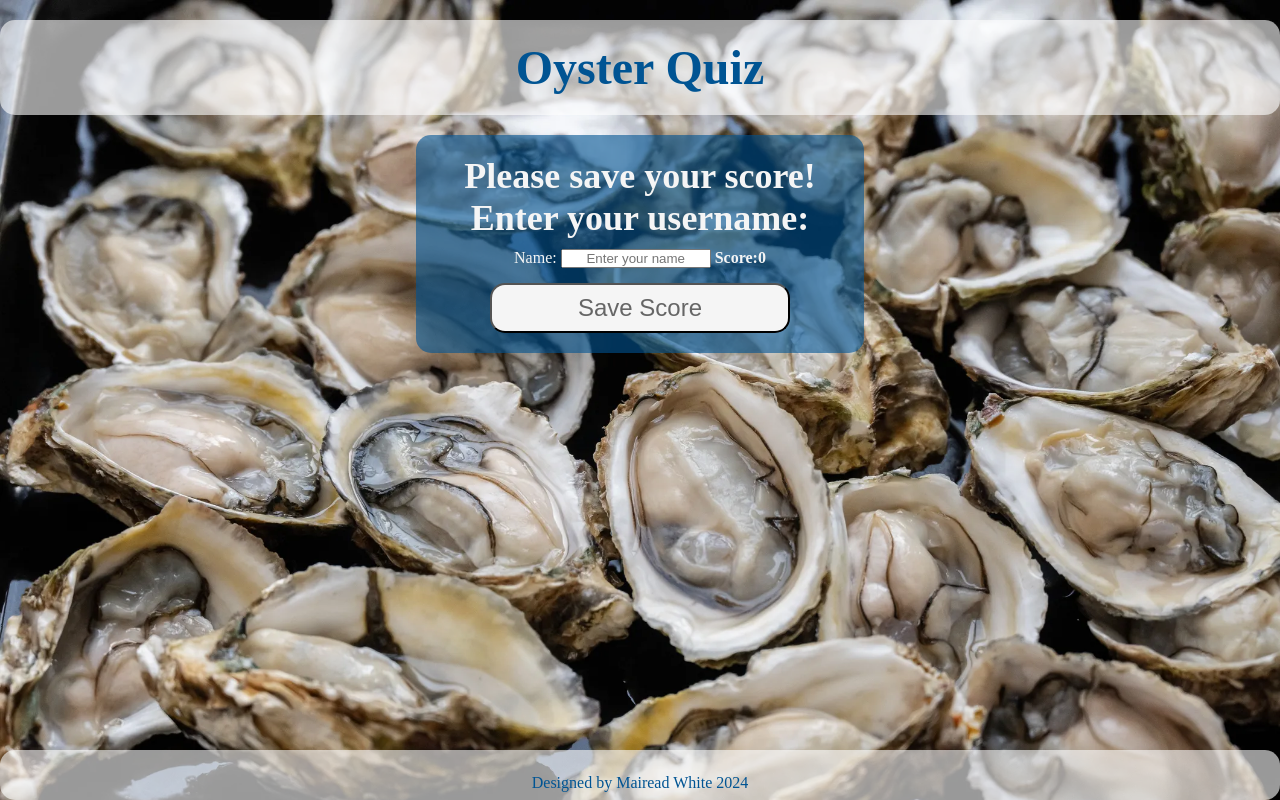
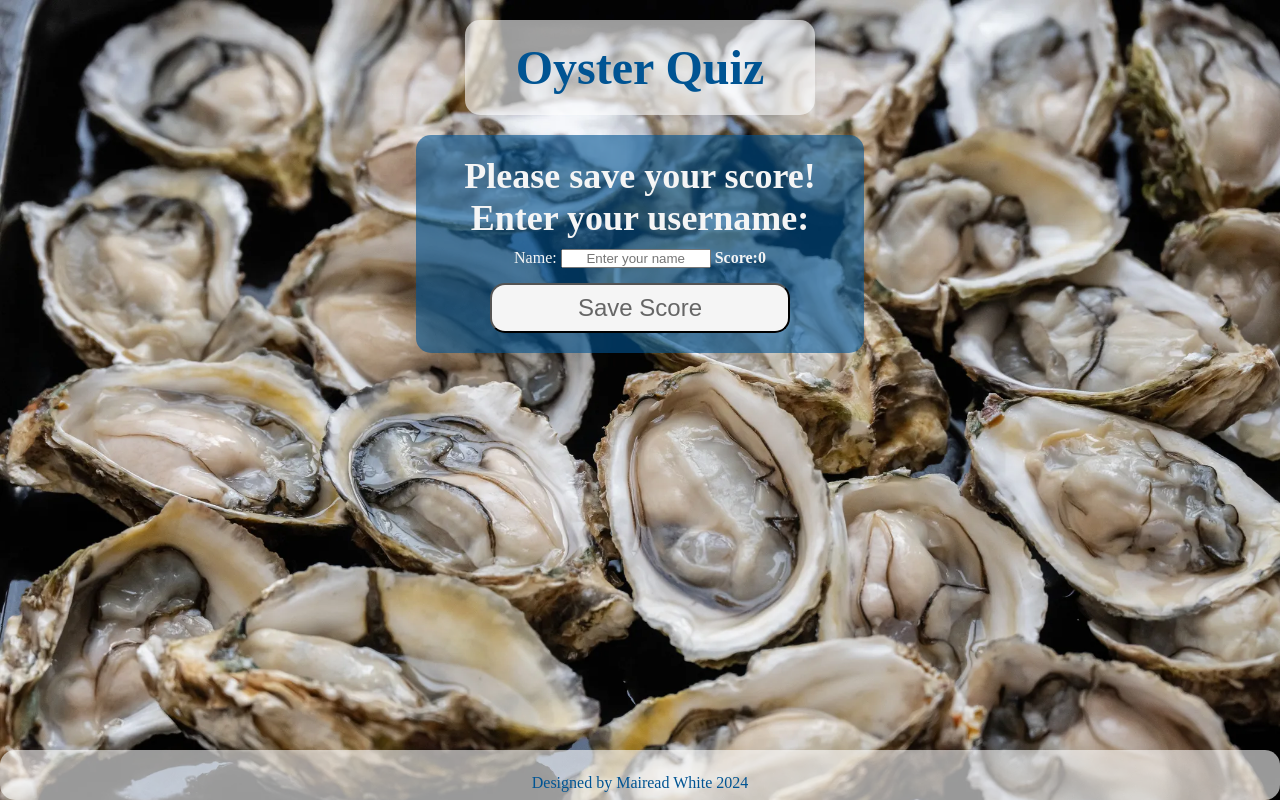
Before and after one commit to MaireadWCI/oyster-quiz, a plain HTML site: page highscore.html in a window 1280 px wide. Drawn offline with Linux system fonts and the light colour scheme.

Commit message:
Fix header position in save score area in style.css

```diff
--- a/assets/css/style.css
+++ b/assets/css/style.css
@@ -293,6 +293,10 @@ footer p {
     #correct-answers-area {
         max-width: 100%;
     }
+
+    header {
+        max-width: 350px;
+    }
 }
 
 /* For screen size 520px and down */
```
